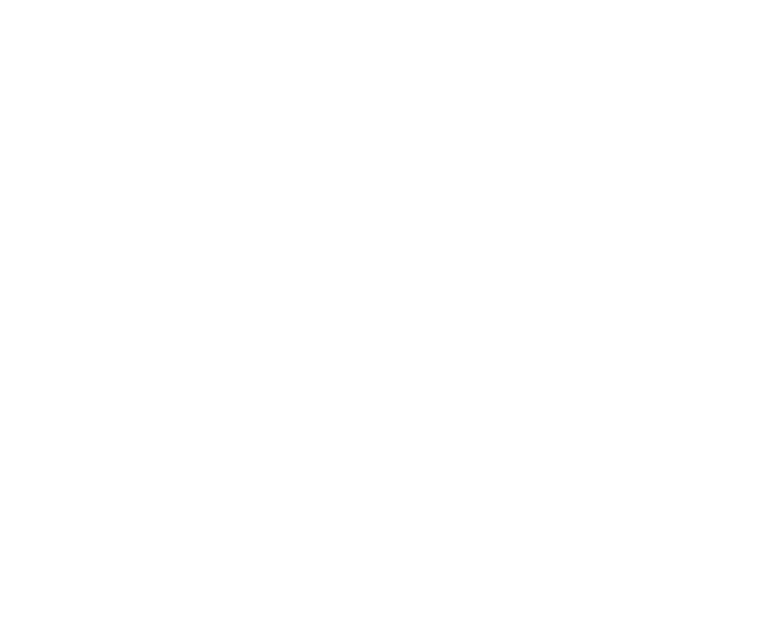
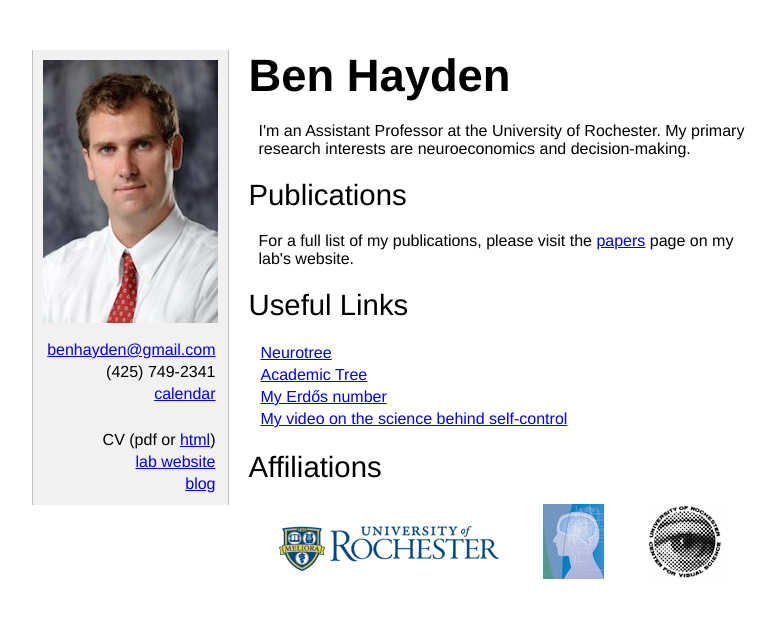
Before and after one commit to calebstrait/BenHaydenSite, a plain HTML site: page index.html in a window 1280 px wide. Shown: the whole page, without its empty margins (250-1025 px from the left). Drawn offline with nearby package versions, Linux system fonts and the light colour scheme; files whose address does not match are found by name.

Commit message:
first version

```diff
--- a/index.html
+++ b/index.html
@@ -1,7 +1,68 @@
 <html>
   <head>
+    <meta charset="UTF-8" />
+    <title>Ben Hayden</title>
+    <link href="style.css" type="text/css" rel="stylesheet" />
+    <script src="http://ajax.googleapis.com/ajax/libs/jquery/1.8.2/jquery.min.js"></script>
+    <script src="script.js" type="text/javascript"></script>
   </head>
 
   <body>
+    <div id="container">
+      <div id="core-info">
+        <img src="images/ben.jpg" alt="Picture of Ben Hayden" />
+
+        <div id="contact-info">
+          <ul>
+            <li><a href="mailto:benhayden@gmail.com">benhayden@gmail.com</a></li>
+            <li>(425) 749-2341</li>
+            <li><a href="https://www.google.com/calendar/embed?src=benhayden@gmail.com&ctz=America/New_York&gsessionid=OK">calendar</a></li>
+            <li id="division"></li>
+            <li>CV (pdf or <a href="http://haydenlab.com/HaydenCV.htm">html</a>)</li>
+            <li><a href="http://haydenlab.com">lab website</a></li>
+            <li><a href="http://www.psychologytoday.com/blog/the-decision-tree">blog</a></li>
+          </ul>
+        </div>
+      </div>
+
+      <div id="main-content">
+        <div id="about">
+          <div id="title">Ben Hayden</div>
+          <p class="info-blocks">I'm an Assistant Professor at the University of Rochester.
+             My primary research interests are neuroeconomics and decision-making.</p>
+        </div>
+
+        <div id="publications">
+          <div class="headers">Publications</div>
+          <p class="info-blocks">For a full list of my publications, please visit the
+             <a href="http://haydenlab.com/papers.html">papers</a>
+             page on my lab's website.</p>
+        </div>
+
+        <div id="links">
+          <div class="headers">Useful Links</div>
+          <ul class="info-blocks">
+            <li><a href="http://neurotree.org/neurotree/">Neurotree</a></li>
+            <li><a href="http://academictree.org">Academic Tree</a></li>
+            <li><a href="http://benhayden.com/erdos">My Erdős number</a></li>
+            <li><a href="http://www.youtube.com/watch?v=k1Xk7PPo6TU&feature=plcp">My video on the science behind self-control</a></li>
+          </ul>
+        </div>
+
+        <div id="affiliations">
+          <div class="headers">Affiliations</div>
+          <div id="icon-tray" class="info-blocks">
+            <a href="http://rochester.edu">
+              <img class="icons" src="file:///Users/aaronroth/Documents/Lab/BenSite/images/ur_logo.png" alt="UR logo" /></a>
+
+            <a href="http://www.bcs.rochester.edu">
+              <img class="icons" src="file:///Users/aaronroth/Documents/Lab/BenSite/images/bcs_logo.jpg" alt="BCS logo" /></a>
+
+            <a href="http://www.cvs.rochester.edu">
+              <img class="icons" src="file:///Users/aaronroth/Documents/Lab/BenSite/images/cvs_logo.gif" alt="CVS logo" /></a>
+          </div>
+        </div>
+      </div>
+    <div>
   </body>
 </html>
--- a/script.js
+++ b/script.js
@@ -0,0 +1,3 @@
+$(document).ready(function() {
+
+});
--- a/style.css
+++ b/style.css
@@ -0,0 +1,57 @@
+body {
+  font-family: Helvetica;
+}
+
+#container {
+  margin: 50px auto auto auto;
+  width: 717px;
+}
+
+#core-info {
+  background-color: #f1f1f1;
+  border-left: 1px solid #c1c1c1;
+  border-right: 1px solid #c1c1c1;
+  float: left;
+  height: 435px;
+  padding: 10px;
+  text-align: right;
+  width: 175px;
+}
+
+#division {
+  margin: 10px 0px 10px 0px;
+}
+
+.headers {
+  font-size: 22pt;
+  margin: 20px 0px 20px 0px;
+}
+
+.icons {
+  margin: 0px 20px;
+}
+
+.info-blocks {
+  margin: 0px 0px 0px 10px;
+}
+
+li {
+  list-style-type: none;
+  padding: 2px;
+}
+
+#main-content {
+  float: left;
+  margin: 0px 0px 0px 20px;
+  width: 500px;
+}
+
+#title {
+  font-size: 34pt;
+  font-weight: bold;
+  margin: 0px 0px 20px 0px;
+}
+
+ul {
+  padding: 0px;
+}
```
Also changed, not shown: images/bcs_logo.jpg (added), images/ben.jpg (added), images/cvs_logo.gif (added), images/ur_logo.png (added).
